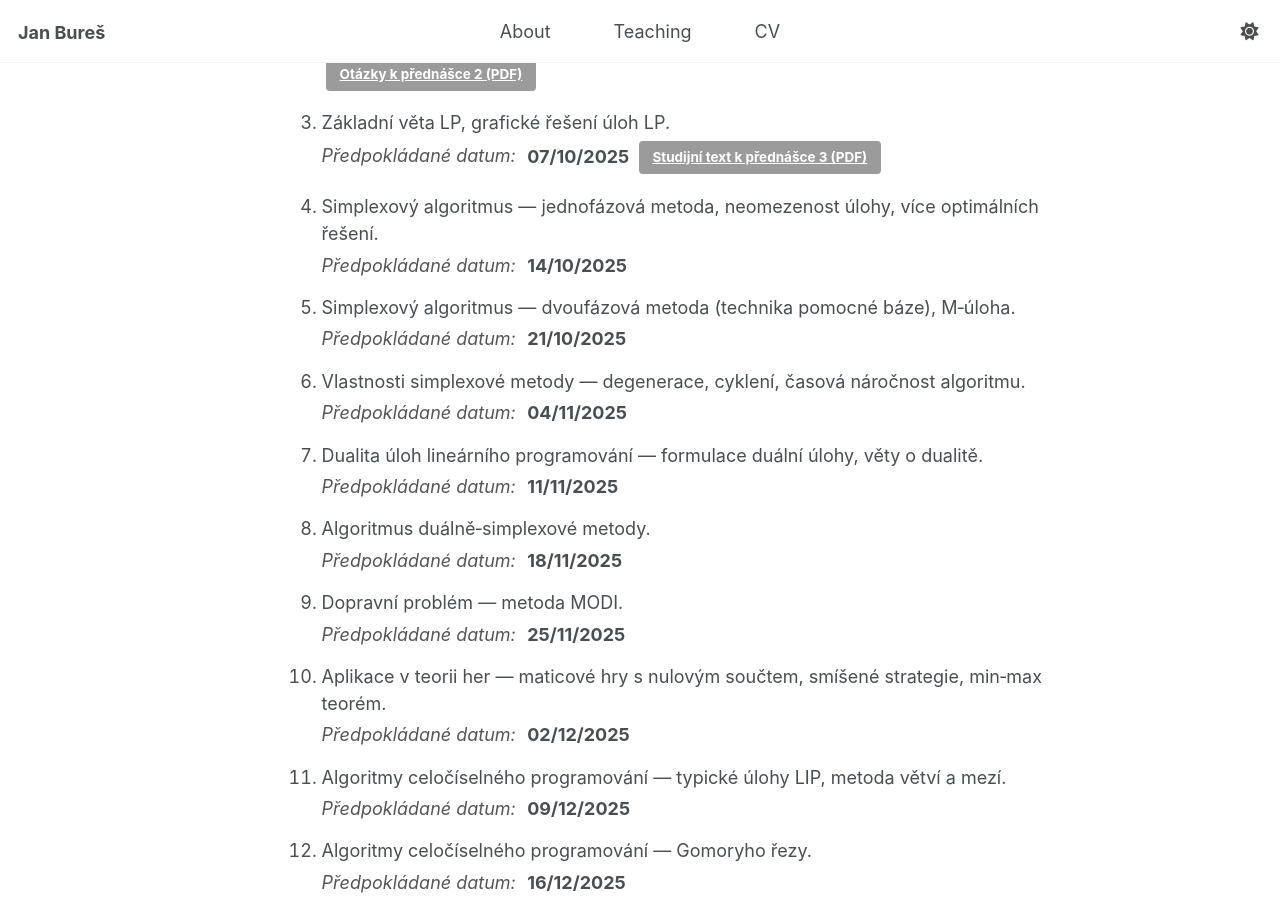
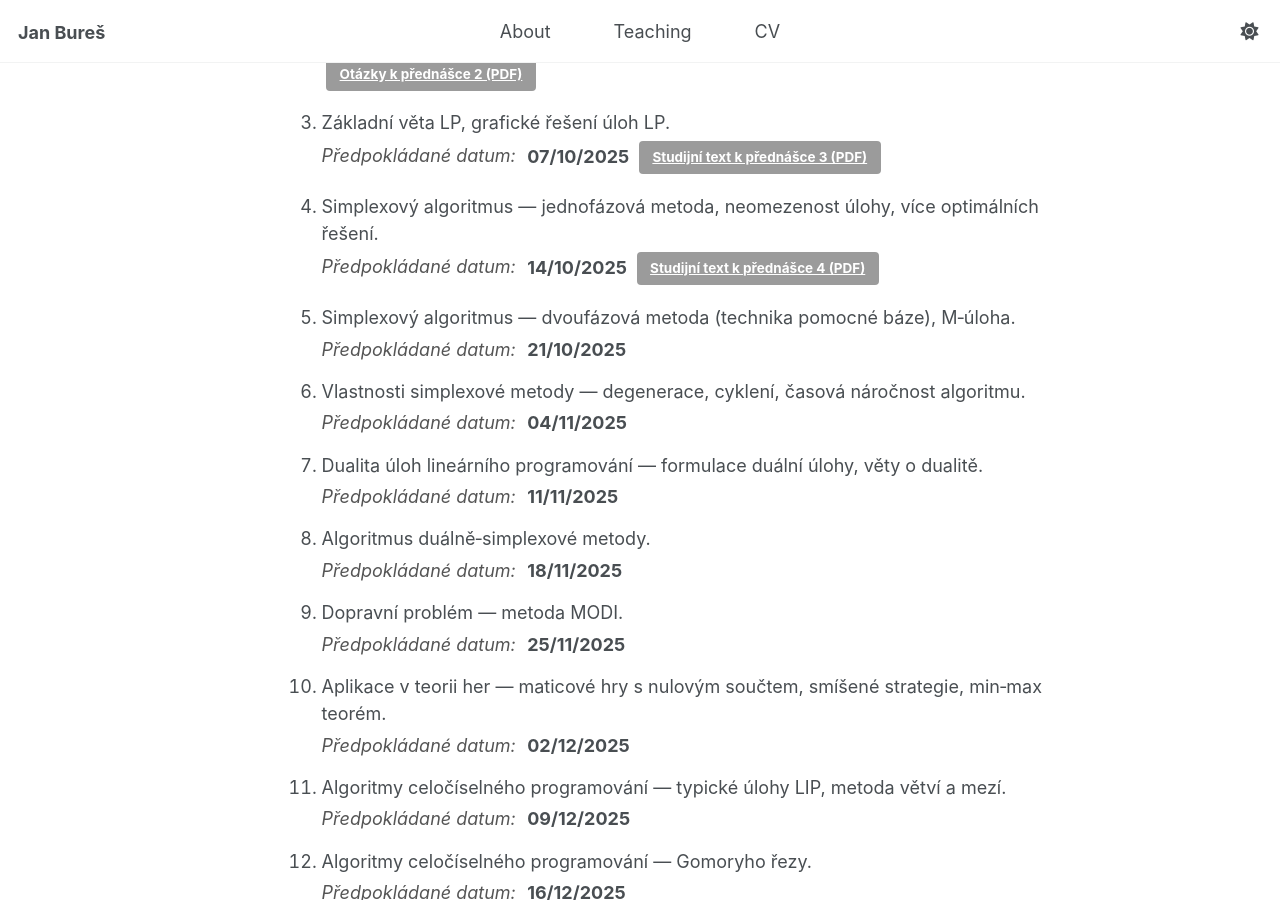
Before and after one commit to buresjan/buresjan.github.io, a Jekyll site: the page built from _teaching/01lip.md, in a window 1280 px wide and 900 px high, scrolled down 932 px. Built offline with Jekyll 4.4.1, drawn with Linux system fonts in a browser that asks for light colours.

Commit message:
add new file

```diff
--- a/_teaching/01lip.md
+++ b/_teaching/01lip.md
@@ -60,7 +60,7 @@
 3. Základní věta LP, grafické řešení úloh LP.
    <div class="lp-date"><span class="label">Předpokládané datum:</span> <span class="date">07/10/2025</span> <a class="btn" href="{{ '/files/pr03.pdf' | relative_url }}" download>Studijní text k přednášce 3 (PDF)</a></div>
 4. Simplexový algoritmus — jednofázová metoda, neomezenost úlohy, více optimálních řešení.
-   <div class="lp-date"><span class="label">Předpokládané datum:</span> <span class="date">14/10/2025</span></div>
+   <div class="lp-date"><span class="label">Předpokládané datum:</span> <span class="date">14/10/2025</span> <a class="btn" href="{{ '/files/pr04.pdf' | relative_url }}" download>Studijní text k přednášce 4 (PDF)</a></div>
 5. Simplexový algoritmus — dvoufázová metoda (technika pomocné báze), M‑úloha.
    <div class="lp-date"><span class="label">Předpokládané datum:</span> <span class="date">21/10/2025</span></div>
 6. Vlastnosti simplexové metody — degenerace, cyklení, časová náročnost algoritmu.
```
Also changed, not shown: 1 other file.
